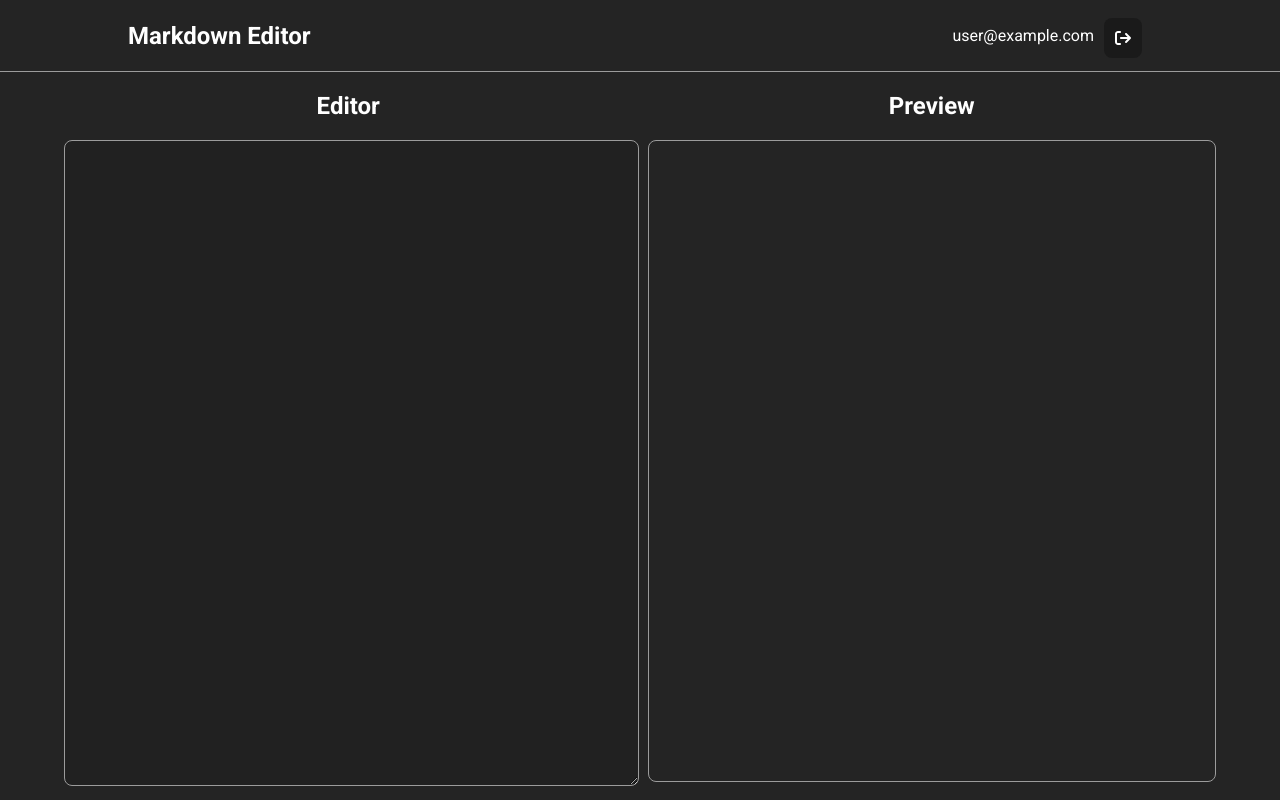
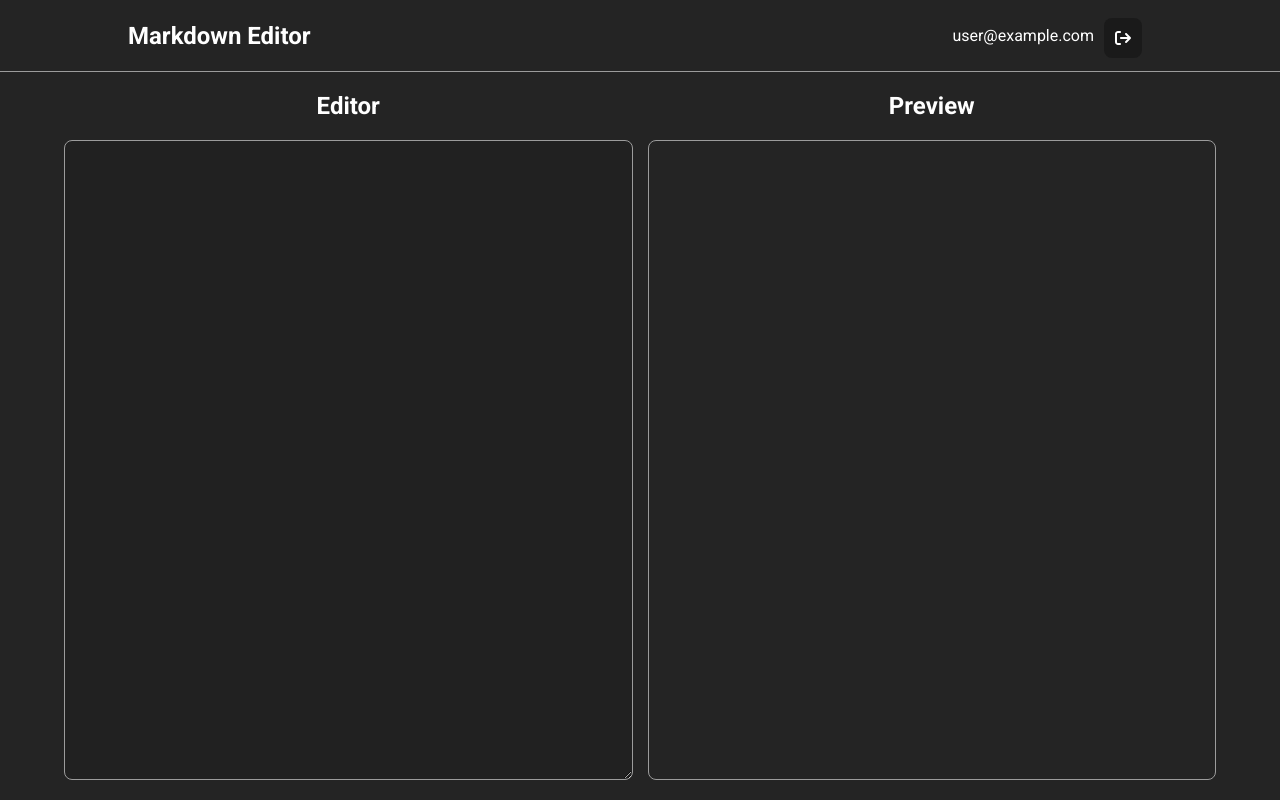
Before and after one commit to nronzel/markdown-editor, a React (Vite) app: page /editor in a window 1280 px wide. Built offline with nearby package versions, Linux system fonts and the light colour scheme; no server answers; sample sign-in values are in the browser's storage.

Commit message:
style: border-box and padding

```diff
--- a/src/styles/editor.css
+++ b/src/styles/editor.css
@@ -29,15 +29,18 @@
   width: 100%;
   overflow: scroll;
   font-size: 15px;
+  padding: 15px;
+  box-sizing: border-box;
 }
 
 .preview {
   border: 1px solid #9c9c9c;
-  padding: 0px 7px;
+  padding: 0px 15px;
   border-radius: 8px;
   overflow: scroll;
   height: 100%;
   text-align: left;
+  box-sizing: border-box;
 }
 
 .titles {
```
